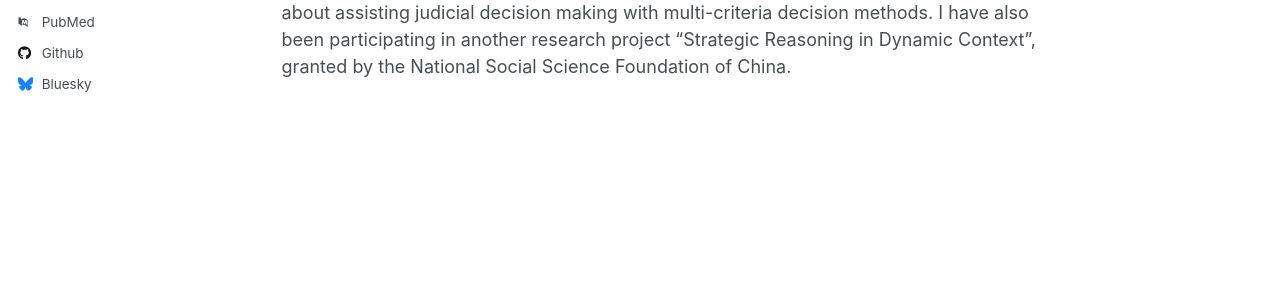
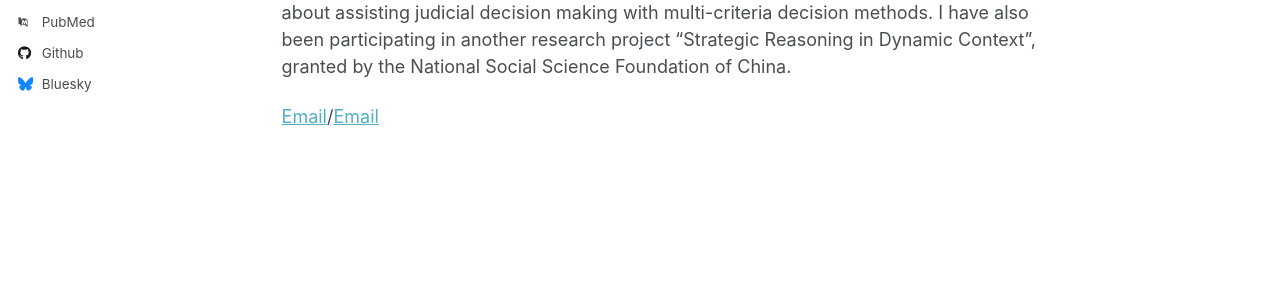
Before and after one commit to tianwenxu-lawlogic/tianwenxu-lawlogic.github.io, a Jekyll site: the page built from _pages/about.md, in a window 1280 px wide and 1055 px high. Shown: the part 520-819 px from the top of the window. Built offline with Jekyll 4.4.1, drawn with Linux system fonts in a browser that asks for light colours; some web fonts are replaced.

Commit message:
Update about.md

```diff
--- a/_pages/about.md
+++ b/_pages/about.md
@@ -12,3 +12,5 @@ I am a postdoctoral researcher at the Guanghua Law School, Zhejiang University,
 My research interests focus on computational legal theory, especially formal models of legal reasoning based on modal logic or formal argumentation. Some of my specific research topics include: legal knowledge representation, dynamics of legal relations, normative multi-agent systems, multi-criteria legal decision making. Besides logic, I am also interested in the legal and ethical issues of artificial intelligence, in particular formal frameworks for machine agents to conduct normative reasoning and to implement legal or moral norms among them.
 
 Currently I am leading the research project "Multi-criteria Decision Methods for Smart Justice" granted by Zhejiang Province Social Science Foundation. The project is mainly about assisting judicial decision making with multi-criteria decision methods. I have also been participating in another research project "Strategic Reasoning in Dynamic Context", granted by the National Social Science Foundation of China.
+
+[Email](mailto:tianwen.xu@zju.edu.cn)/[Email](mailt-:tianwen.xu@outlook.com)
```
